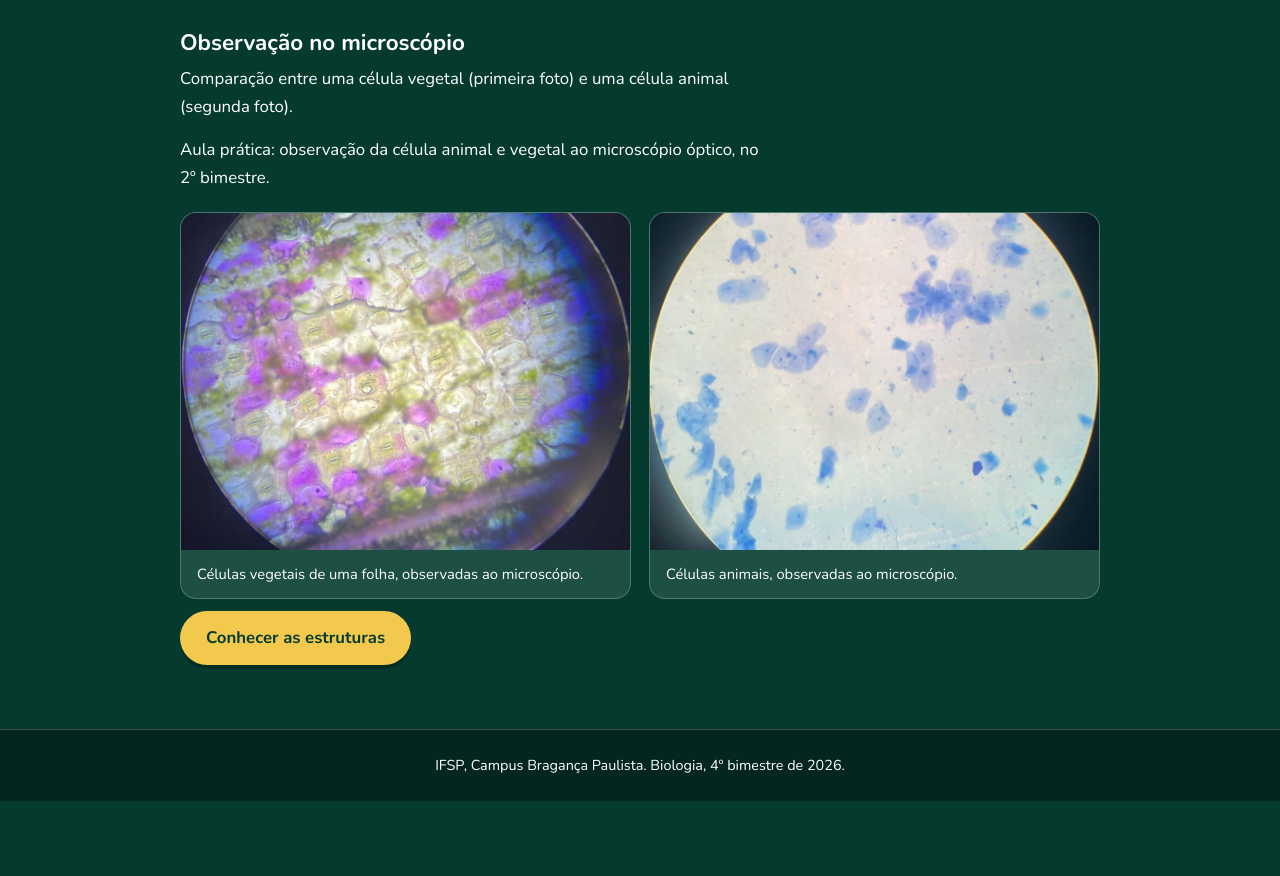
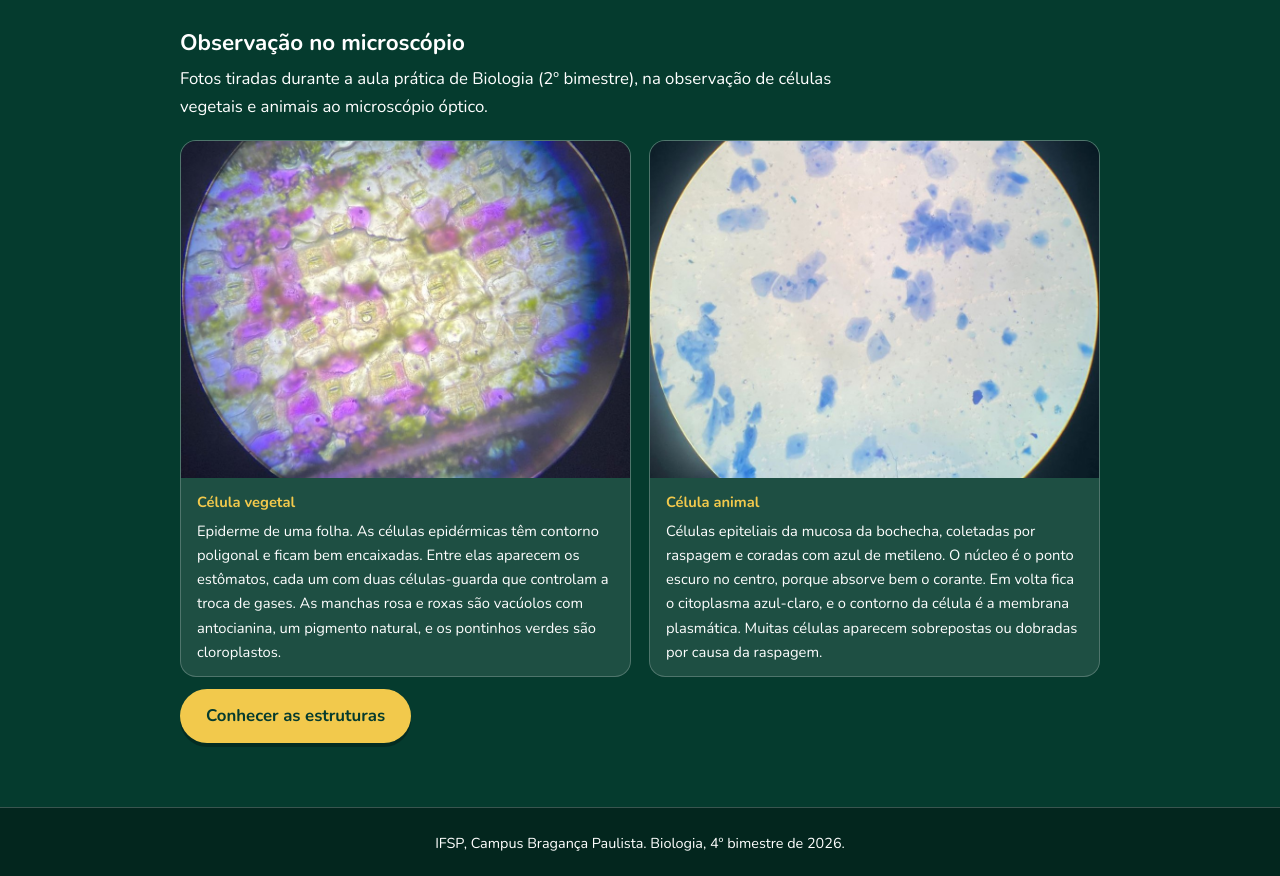
Before and after one commit to fredericob-ifsp/site-celula, a plain HTML site: page o-que-e.html in a window 1280 px wide. Shown: the part 902-1778 px from the top of the page. Before the commit the page ends 1703 px from the top, so only its background shows below. Drawn offline with nearby package versions, Linux system fonts and the light colour scheme.

Commit message:
descricoes das fotos de microscopio

```diff
--- a/index.css
+++ b/index.css
@@ -448,3 +448,9 @@ footer {
     grid-template-columns: 1fr;
   }
 }
+
+figcaption strong {
+  display: block;
+  margin-bottom: 4px;
+  color: var(--amarelo);
+}
--- a/o-que-e.html
+++ b/o-que-e.html
@@ -46,24 +46,29 @@
       <p>Assim, o termo define os seres vivos cujas células contam com um núcleo bem organizado e delimitado por uma membrana, diferenciando-os dos procariontes, cujo nome indica um núcleo primitivo ou anterior.</p>
     </aside>
 
-        <section>
+    <section>
       <h2>Observação no microscópio</h2>
-      <p>Comparação entre uma célula vegetal (primeira foto) e uma célula animal (segunda foto).</p>
-      <p>Aula prática: observação da célula animal e vegetal ao microscópio óptico, no 2º bimestre.</p>
+      <p>Fotos tiradas durante a aula prática de Biologia (2º bimestre), na observação de células vegetais e animais ao microscópio óptico.</p>
 
       <div class="galeria duas">
         <figure>
           <a href="imagens/célula-folha.jpg" target="_blank" rel="noopener">
-            <img src="imagens/célula-folha.jpg" alt="Células vegetais de uma folha observadas ao microscópio" loading="lazy">
+            <img src="imagens/célula-folha.jpg" alt="Células da epiderme de uma folha ao microscópio, com estômatos e manchas rosa e roxas" loading="lazy">
           </a>
-          <figcaption>Células vegetais de uma folha, observadas ao microscópio.</figcaption>
+          <figcaption>
+            <strong>Célula vegetal</strong>
+            Epiderme de uma folha. As células epidérmicas têm contorno poligonal e ficam bem encaixadas. Entre elas aparecem os estômatos, cada um com duas células-guarda que controlam a troca de gases. As manchas rosa e roxas são vacúolos com antocianina, um pigmento natural, e os pontinhos verdes são cloroplastos.
+          </figcaption>
         </figure>
 
         <figure>
           <a href="imagens/célula-animal.jpg" target="_blank" rel="noopener">
-            <img src="imagens/célula-animal.jpg" alt="Células animais observadas ao microscópio" loading="lazy">
+            <img src="imagens/célula-animal.jpg" alt="Células da mucosa da bochecha ao microscópio, com núcleos escuros e citoplasma azul-claro" loading="lazy">
           </a>
-          <figcaption>Células animais, observadas ao microscópio.</figcaption>
+          <figcaption>
+            <strong>Célula animal</strong>
+            Células epiteliais da mucosa da bochecha, coletadas por raspagem e coradas com azul de metileno. O núcleo é o ponto escuro no centro, porque absorve bem o corante. Em volta fica o citoplasma azul-claro, e o contorno da célula é a membrana plasmática. Muitas células aparecem sobrepostas ou dobradas por causa da raspagem.
+          </figcaption>
         </figure>
       </div>
     </section>
```
